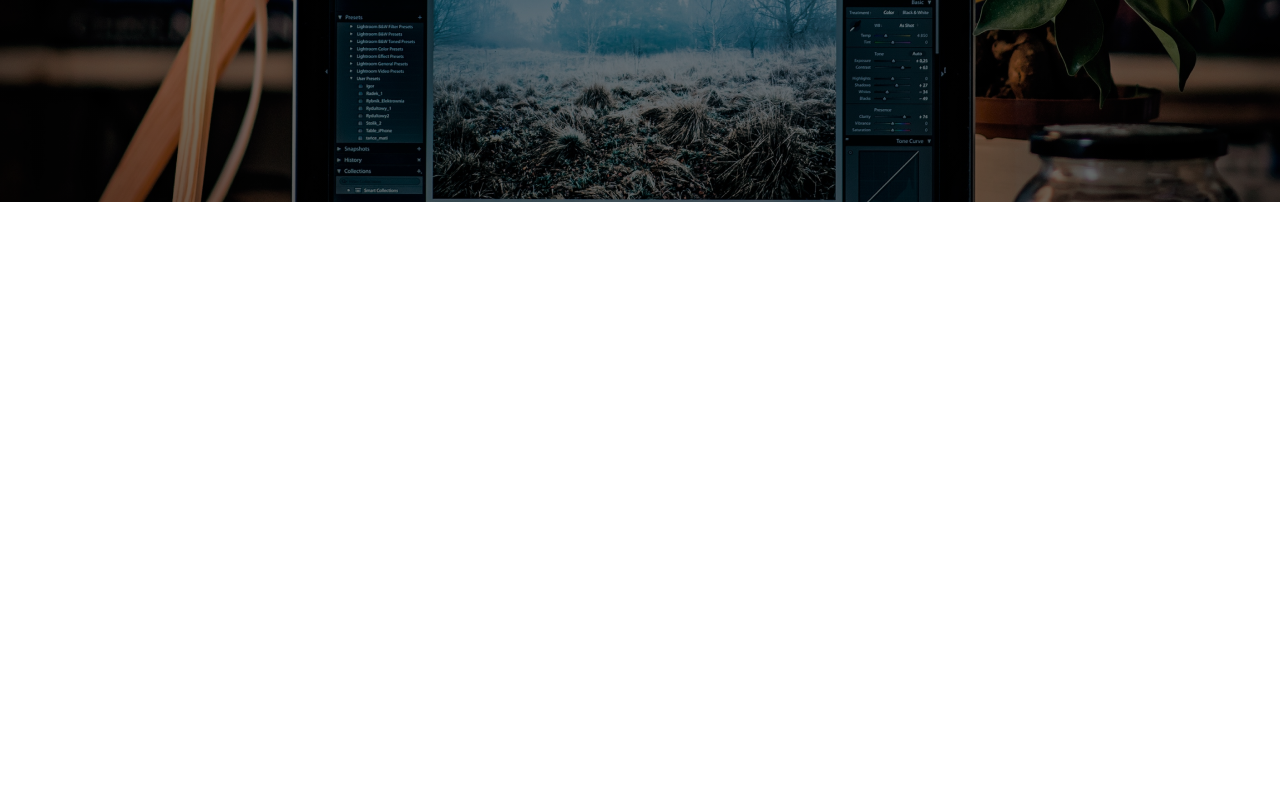
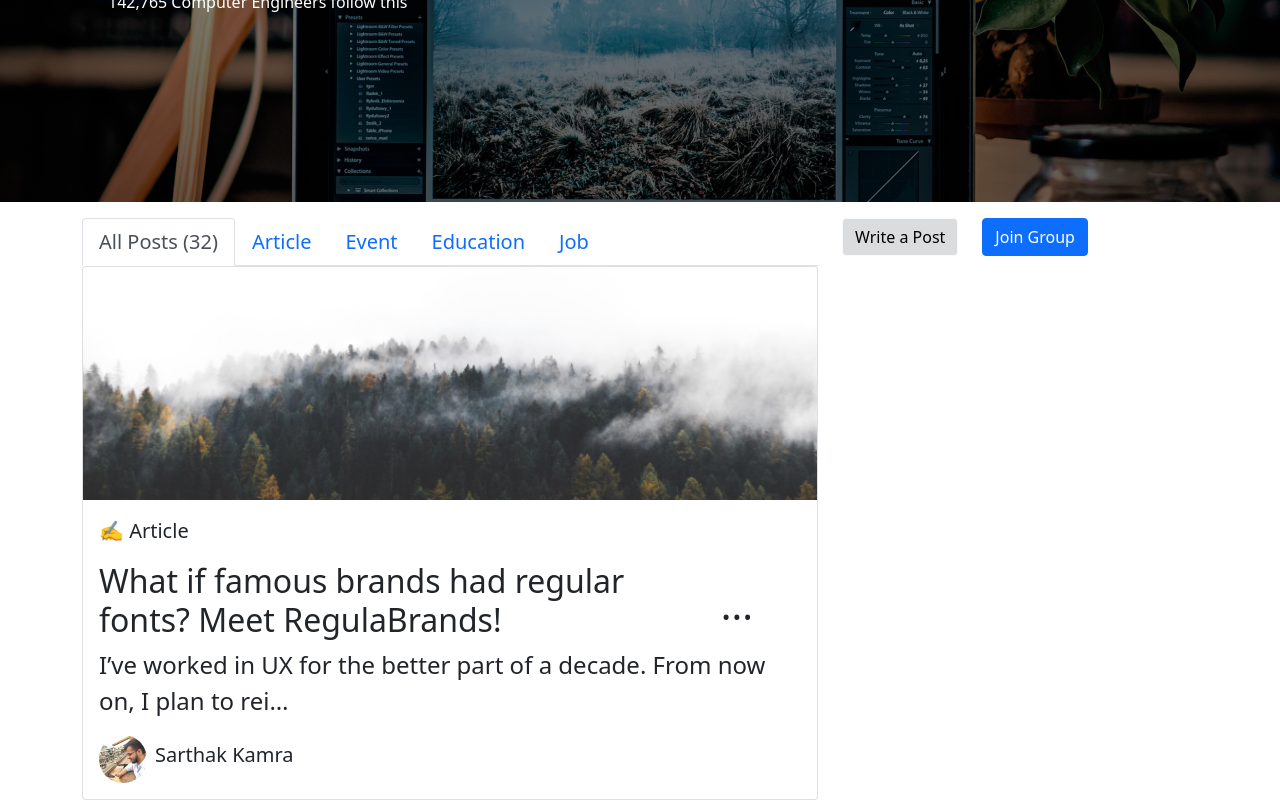
Before and after one commit to mukitcoder/atg-world, a React (Create React App) app: page / in a window 1280 px wide. Shown: the part 294-1094 px from the top of the page. Before the commit the page ends 800 px from the top, so only its background shows below. Built offline with nearby package versions, Linux system fonts and the light colour scheme.

Commit message:
create post

```diff
--- a/src/Pages/Banner/Banner.js
+++ b/src/Pages/Banner/Banner.js
@@ -1,12 +1,15 @@
 import React from 'react';
+import { Col, Container } from 'react-bootstrap';
 import './Banner.css'
 
 const Banner = () => {
     return (
-        <div className='banner-container'>
-            <h1>Computer Engineering</h1>
+        <Container fluid className='banner-container text-white d-flex align-items-center'>
+          <Col md={5} xs={10} className='ms-5 ps-5'>
+          <h1>Computer Engineering</h1>
             <p>142,765 Computer Engineers follow this</p>
-        </div>
+          </Col>
+        </Container>
     );
 };
 
--- a/src/Pages/Header/Header.js
+++ b/src/Pages/Header/Header.js
@@ -19,6 +19,7 @@ const Header = () => {
         />
       </Form>
     <Nav className="ms-auto">
+    <Navbar.Text className='fw-bold'>Create account. <span className='text-primary'>It's free!</span></Navbar.Text>
       <NavDropdown title="" id="collapsible-nav-dropdown">
         <NavDropdown.Item href="#action/3.1">Sign Up</NavDropdown.Item>
         <NavDropdown.Item href="#action/3.2">Sign In</NavDropdown.Item>
--- a/src/Pages/Home/Home.js
+++ b/src/Pages/Home/Home.js
@@ -1,12 +1,14 @@
 import React from 'react';
 import Banner from '../Banner/Banner';
 import Header from '../Header/Header';
+import Post from '../Post/Post';
 
 const Home = () => {
     return (
         <div>
             <Header/>
             <Banner/>
+            <Post/>
         </div>
     );
 };
--- /dev/null
+++ b/src/Pages/Post/Post.css
@@ -0,0 +1,15 @@
+
+.mobile-menu{
+display: none !important;
+}
+
+
+@media only screen and (max-width: 768px) {
+    /* For mobile phones: */
+    .post-menu{
+        display: none;
+    }
+    .mobile-menu{
+        display: flex !important;
+    }
+  }
--- /dev/null
+++ b/src/Pages/Post/Post.js
@@ -0,0 +1,73 @@
+import React from "react";
+import { Button, Card, Col, Container, Nav, Row } from "react-bootstrap";
+import "./Post.css";
+import postImage1 from "../../images/postImage1.png"
+import user1 from "../../images/user1.png"
+
+const Post = () => {
+  return (
+    <Container className="mt-3 fs-5">
+      <Row className="post-menu">
+        <Col md={8}>
+          <Nav variant="tabs" defaultActiveKey="/home">
+            <Nav.Item>
+              <Nav.Link href="/home">All Posts (32)</Nav.Link>
+            </Nav.Item>
+            <Nav.Item>
+              <Nav.Link eventKey="link-4">Article</Nav.Link>
+            </Nav.Item>
+            <Nav.Item>
+              <Nav.Link eventKey="link-1">Event</Nav.Link>
+            </Nav.Item>
+            <Nav.Item>
+              <Nav.Link eventKey="link-2">Education</Nav.Link>
+            </Nav.Item>
+            <Nav.Item>
+              <Nav.Link eventKey="link-3">Job</Nav.Link>
+            </Nav.Item>
+          </Nav>
+        </Col>
+        <Col md={4}>
+          <Button variant="light me-4 bg-secondary bg-opacity-25">
+            Write a Post
+          </Button>
+          <Button>Join Group</Button>
+        </Col>
+      </Row>
+      <Container className="d-flex justify-content-between align-items-center pt-3 mobile-menu">
+        <h5>Posts (368)</h5>
+        <Button variant="light me-4 bg-secondary bg-opacity-25">
+          Filter:All
+        </Button>
+      </Container>
+
+{/* post cards */}
+
+      <Row className="g-4">
+    <Col md={8}>
+      <Card>
+        <Card.Img variant="top" src= {postImage1} />
+        <Card.Body>
+            <Card.Text>
+            ✍️ Article
+            </Card.Text>
+          <div className="d-flex justify-content-between align-items-center">
+          <Card.Title className="fs-2">What if famous brands had regular fonts? Meet RegulaBrands!</Card.Title>
+          <span className="me-5 fs-1">...</span>
+          </div>
+          <Card.Text className="fs-4">
+          I’ve worked in UX for the better part of a decade. From now on, I plan to rei…
+          </Card.Text>
+          <div className="d-flex align-items-center">
+              <img className="me-2" src= {user1} alt="" />
+              <h5>Sarthak Kamra</h5>
+          </div>
+        </Card.Body>
+      </Card>
+    </Col>
+</Row>
+    </Container>
+  );
+};
+
+export default Post;
```
Also changed, not shown: src/images/postImage1.png (added), src/images/user1.png (added).
